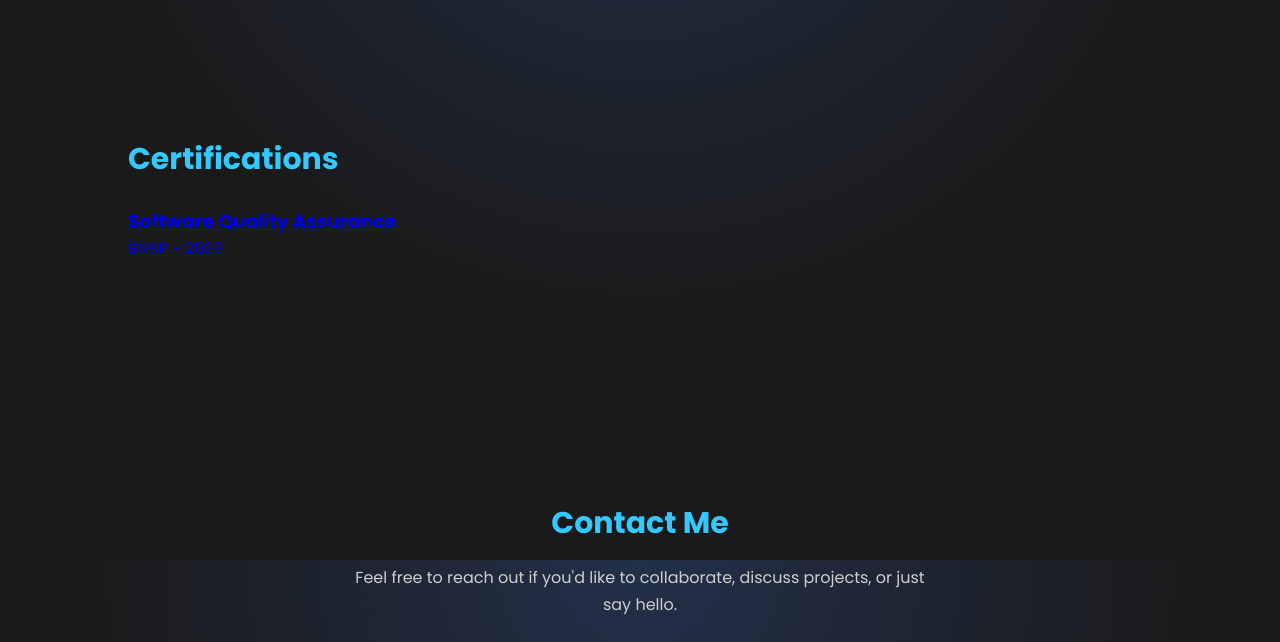
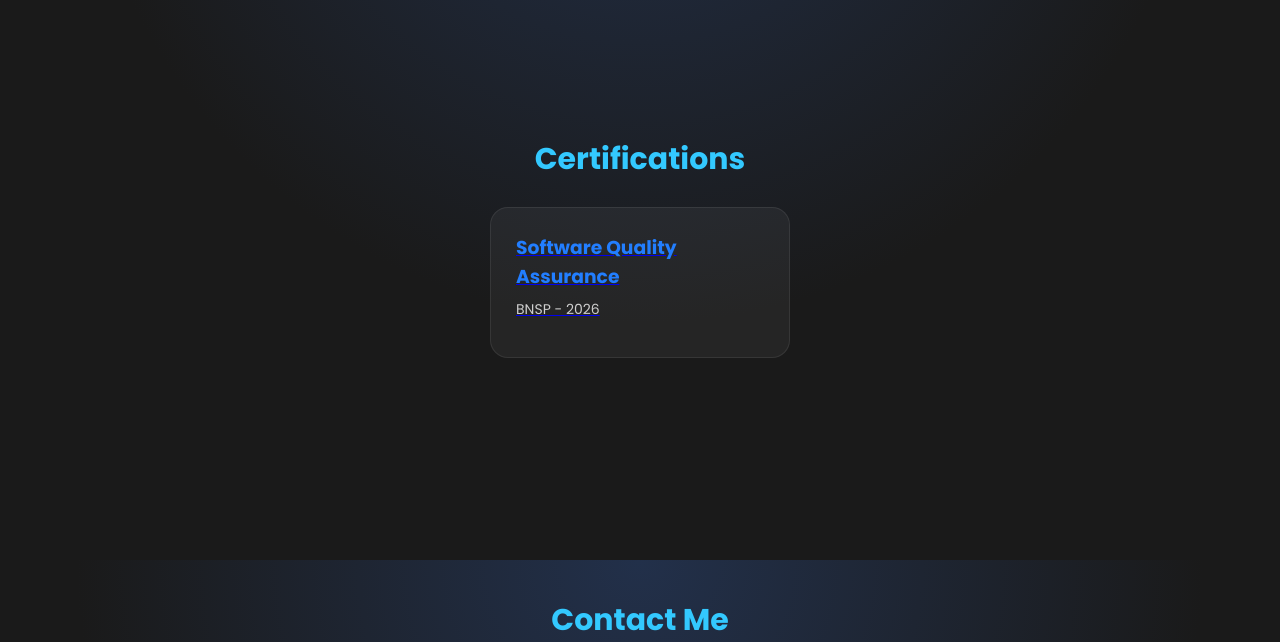
Before and after one commit to naufalhafizhmuttaqin/Portofolio---Naufal-Hafizh-Muttaqin, a plain HTML site: page index.html in a window 1280 px wide. Shown: the part 2640-3282 px from the top of the page. Drawn offline with nearby package versions, Linux system fonts and the light colour scheme.

Commit message:
Update style.css

```diff
--- a/style.css
+++ b/style.css
@@ -352,3 +352,50 @@ nav a:hover {
   opacity: 1;
   transform: translateY(0);
 }
+
+/* CERTIFICATIONS */
+#certifications h2 {
+  text-align: center;
+  margin-bottom: 25px;
+}
+
+.cert-grid {
+  display: grid;
+  grid-template-columns: repeat(auto-fit, minmax(260px, 300px)); /* 🔥 ubah ini */
+  gap: 25px;
+  justify-content: center; /* 🔥 tambahkan ini */
+}
+
+.cert-card {
+  background: rgba(255,255,255,0.05);
+  border: 1px solid rgba(255,255,255,0.08);
+  padding: 25px;
+  border-radius: 18px;
+  transition: 0.3s;
+}
+
+.cert-card:hover {
+  transform: translateY(-6px);
+  box-shadow: 0 10px 30px rgba(0,0,0,.4);
+}
+
+.cert-card h3 {
+  color: var(--blue);
+  margin-bottom: 8px;
+}
+
+.cert-card p {
+  color: var(--text-gray);
+  margin-bottom: 12px;
+  font-size: 14px;
+}
+
+.cert-card a {
+  color: var(--cyan);
+  font-weight: 500;
+  text-decoration: none;
+}
+
+.cert-card a:hover {
+  text-decoration: underline;
+}
```
